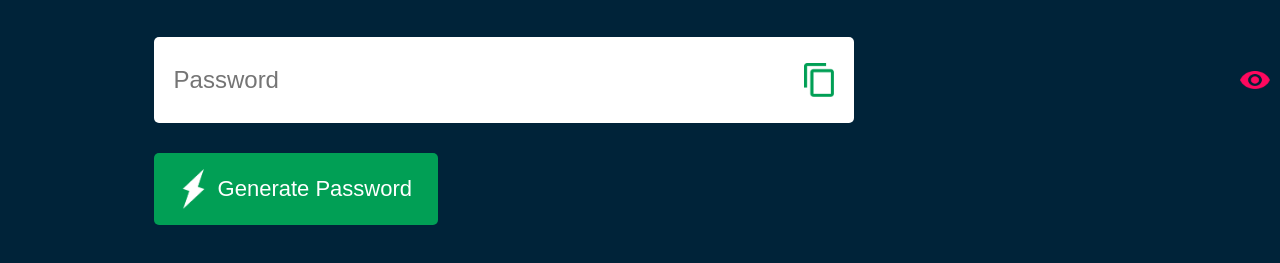
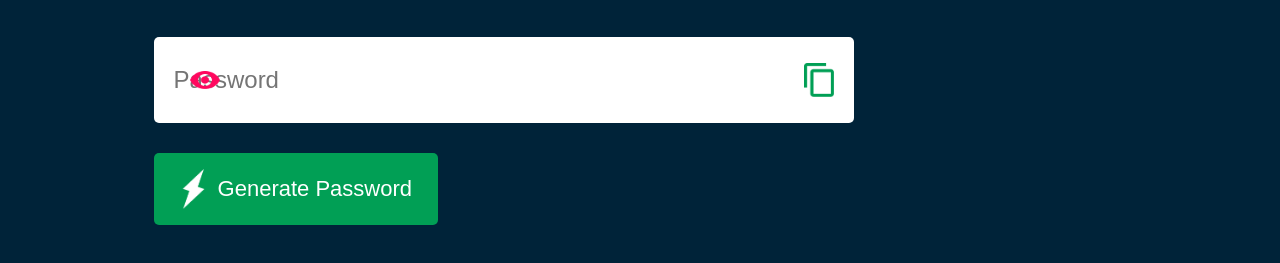
Before and after one commit to mohammad-zaidansari/random-pass-generate, a plain HTML site: page index.html in a window 1280 px wide. Shown: the part 271-534 px from the top of the page. Drawn offline with Linux system fonts and the light colour scheme.

Commit message:
Update style.css

```diff
--- a/style.css
+++ b/style.css
@@ -76,5 +76,5 @@ body{
 
 #eyeicon{
     position: absolute;
-    right: 10px;
+    right: 1060px;
 }
```
